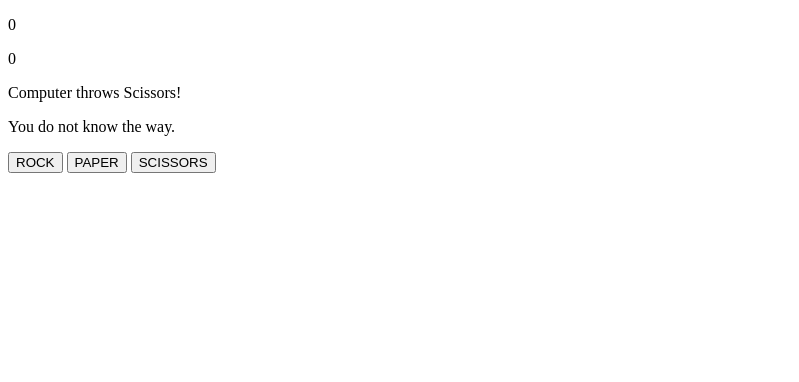
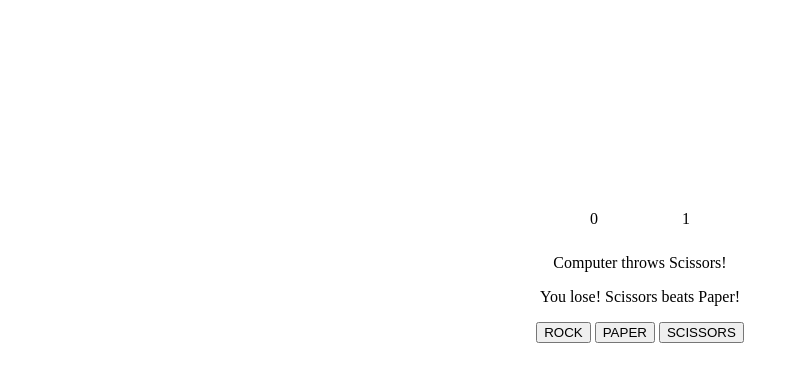
Before and after one commit to Gaspachow/rock-paper-scissors, a plain HTML site: page index.html in a window 1280 px wide. Both pictures are taken after a click on the element "ROCK PAPER SCISSORS". Shown: the whole page, without its empty margins (0-799 px from the left). Drawn offline with Linux system fonts and the light colour scheme.

Commit message:
changes the UI to center

```diff
--- a/index.html
+++ b/index.html
@@ -2,12 +2,17 @@
 <head>
     <meta charset="utf-8">
     <title>Rock Paper Scissors</title>
+    <link rel='stylesheet' type='text/css' href='style.css'>
 </head>
 <body>
     <div class='info'>
         <div class='scores'>
-            <p class='playerScore'>0</p>
-            <p class='computerScore'>0</p>
+            <div class='scoreNumber'>
+                <p class='playerScore'>0</p>
+            </div>
+            <div class='scoreNumber'>
+                <p class='computerScore'>0</p>
+            </div>
         </div>
         <p class='computerInfo'></p>
         <p class='roundInfo'></p>
--- a/rock-paper-scissors.js
+++ b/rock-paper-scissors.js
@@ -105,6 +105,8 @@ function game() {
         computerScore = 0;
         computerScoreDisplay.textContent = computerScore;
         playerScoreDisplay.textContent = playerScore;
+        roundInfo.textContent = '';
+        compInfo.textContent = '';
         return finalScore;
     }
 }
--- /dev/null
+++ b/style.css
@@ -0,0 +1,22 @@
+.scores {
+    text-align: center;
+    margin: 200px 0 0 0;
+
+}
+
+.scoreNumber {
+    display: inline-block;
+}
+
+.playerScore, .computerScore {
+    margin: 10px 40px;
+    text-align: center;
+}
+
+.computerInfo, .roundInfo {
+    text-align: center;
+}
+
+.buttons {
+    text-align: center;
+}
```
